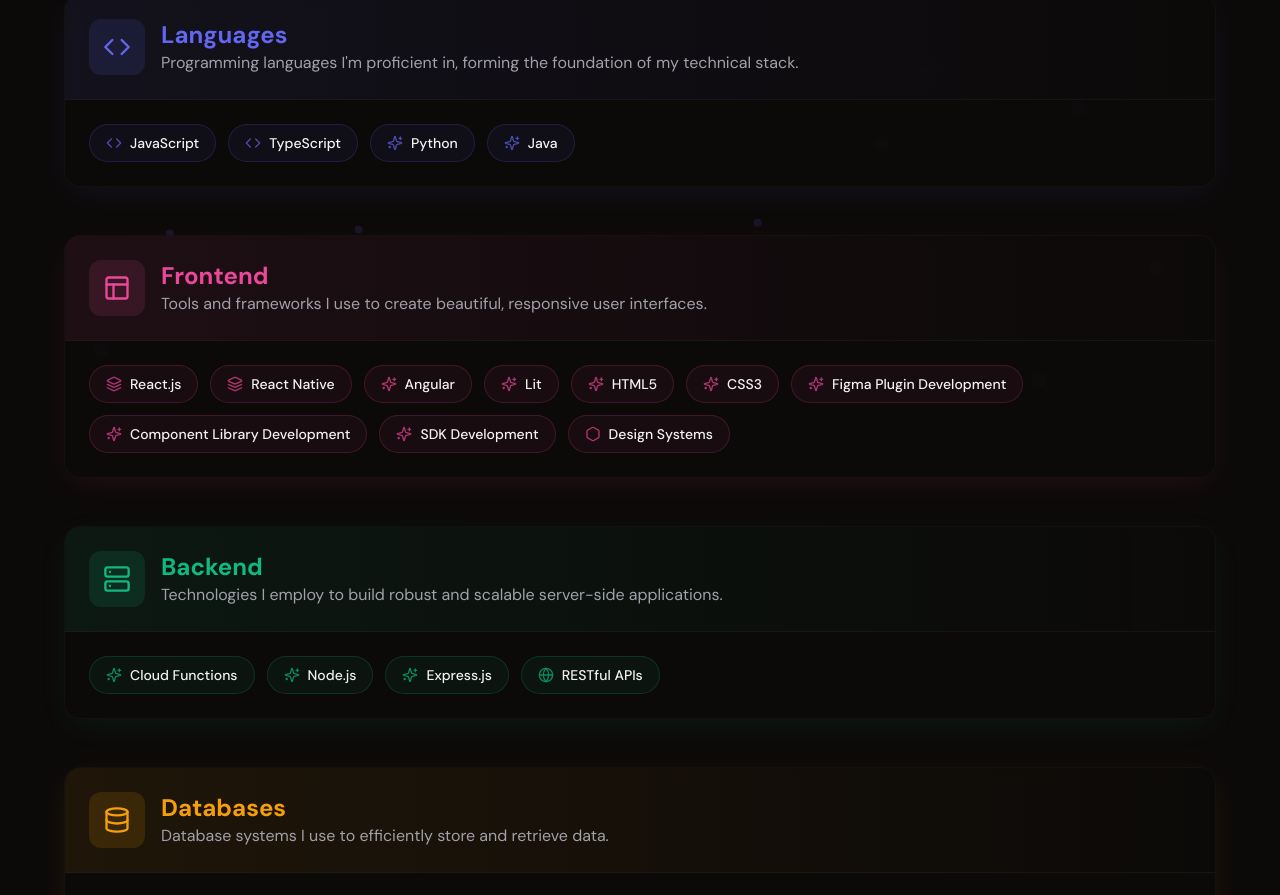
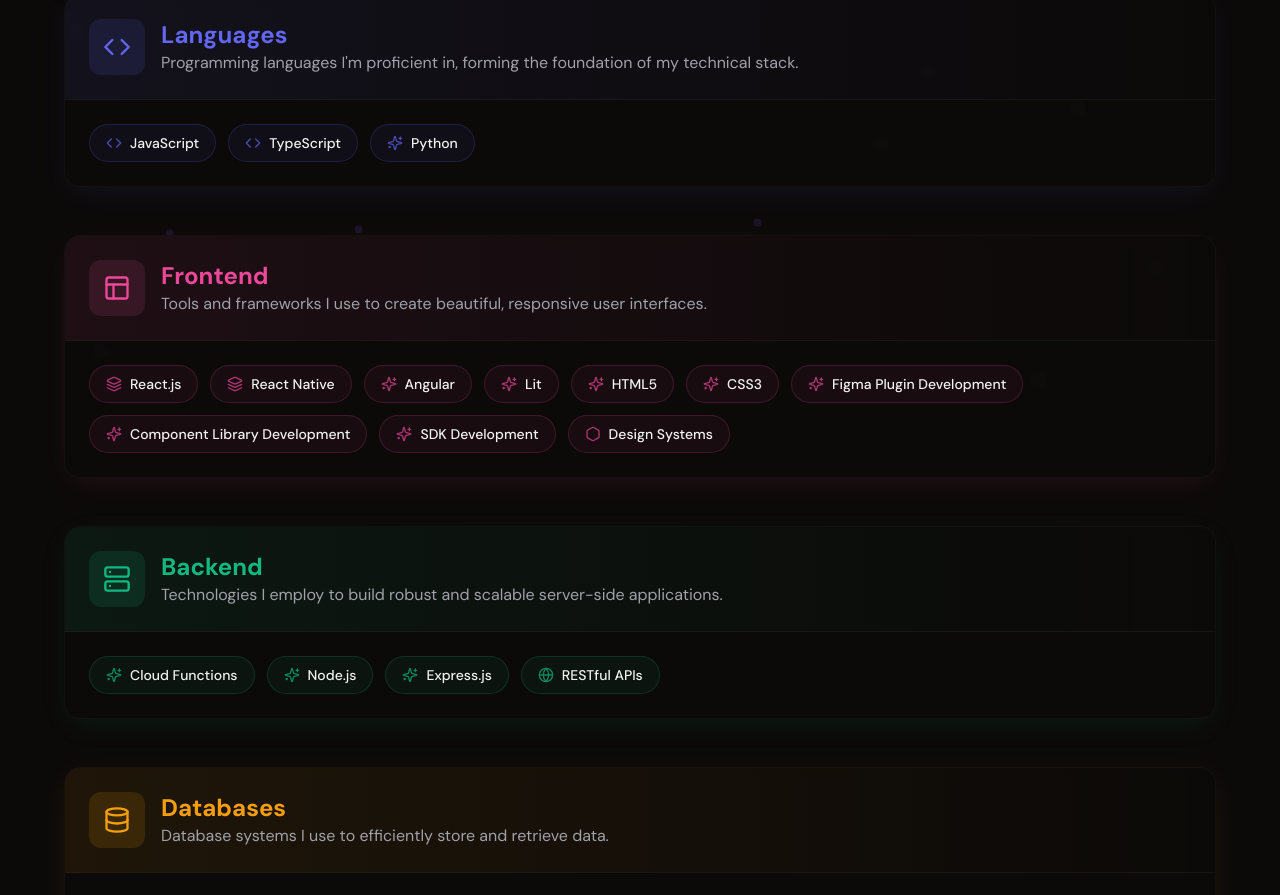
Before and after one commit to Shivamjain2204/shivam-portfolio, a React (Vite) app: page / in a window 1280 px wide. Shown: the part 5180-6075 px from the top of the page. Built offline with nearby package versions, Linux system fonts and the light colour scheme.

Commit message:
Language

```diff
--- a/src/components/Skills.tsx
+++ b/src/components/Skills.tsx
@@ -14,7 +14,7 @@ const Skills = () => {
       name: "Languages",
       icon: Code,
       color: "#6366F1", // indigo
-      skills: ["JavaScript", "TypeScript", "Python", "Java"],
+      skills: ["JavaScript", "TypeScript", "Python"],
       description: "Programming languages I'm proficient in, forming the foundation of my technical stack."
     },
     {
```
